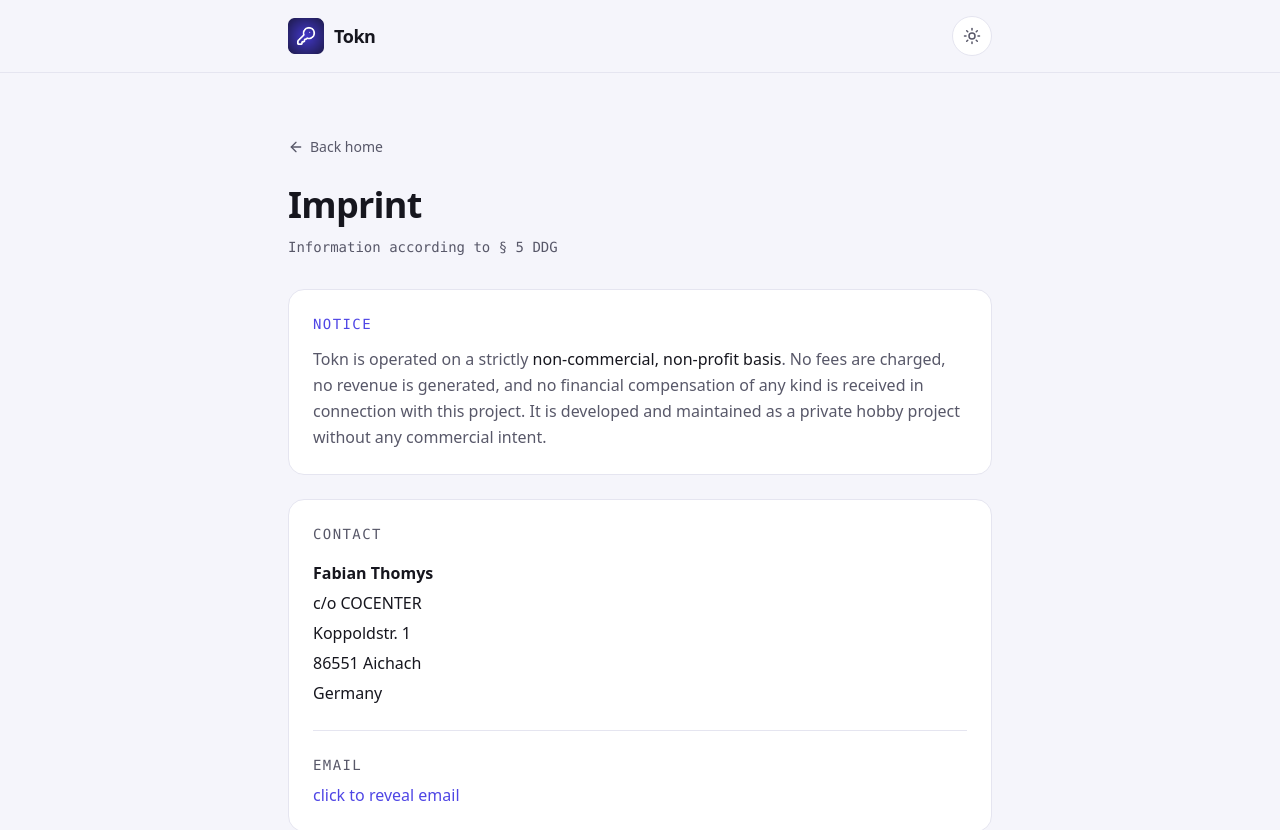
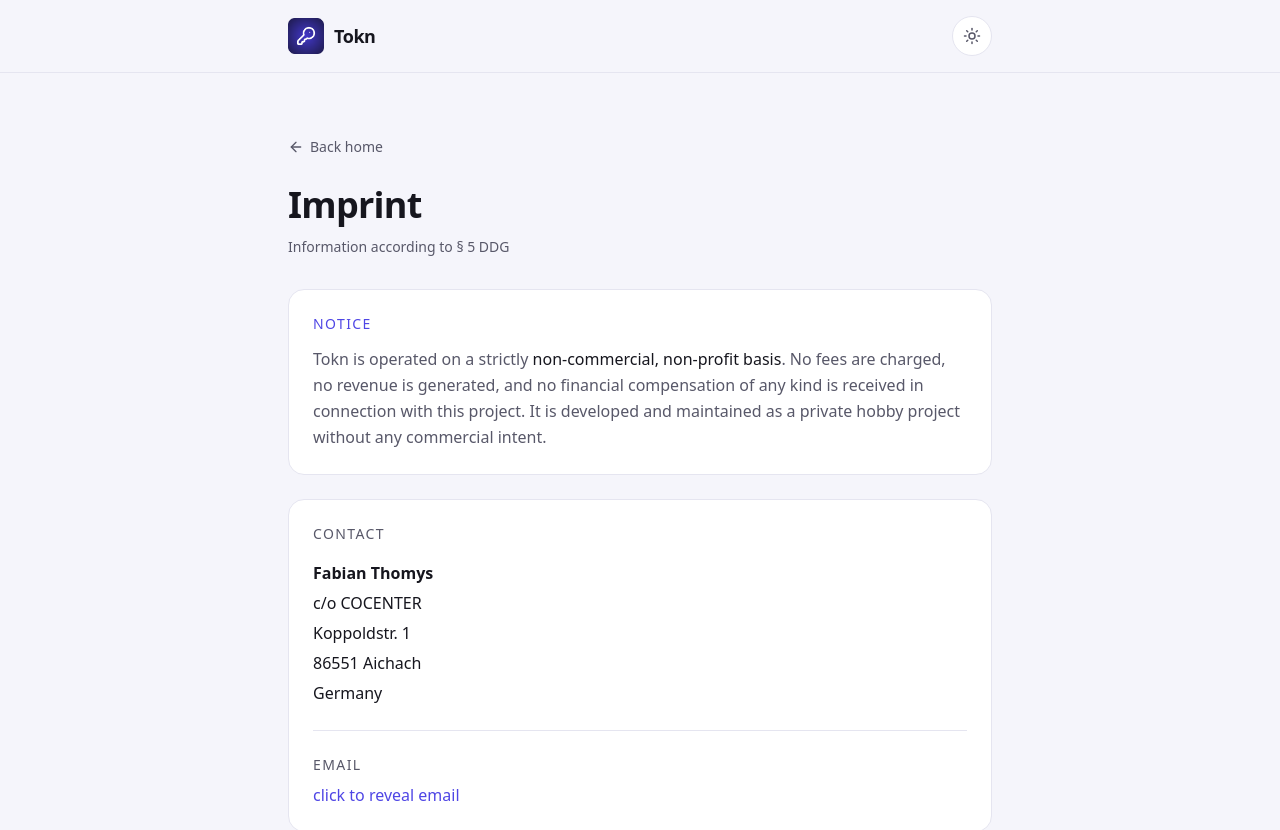
Before and after one commit to tokn-authenticator/website, a Next.js app: page /en/imprint in a window 1280 px wide. Shown: the top 830 px of the page. Built offline with nearby package versions, Linux system fonts and the light colour scheme.

Commit message:
css update

```diff
--- a/app/[locale]/imprint/page.tsx
+++ b/app/[locale]/imprint/page.tsx
@@ -24,7 +24,7 @@ export async function generateMetadata({
 }
 
 const link = "font-medium text-primary underline-offset-4 hover:underline";
-const label = "font-mono text-sm uppercase tracking-widest text-muted";
+const label = "font-medium text-sm uppercase tracking-widest text-muted";
 
 export default function Imprint({ params }: { params: Promise<{ locale: string }> }) {
   const { locale } = use(params);
@@ -54,10 +54,10 @@ export default function Imprint({ params }: { params: Promise<{ locale: string }
         </Link>
 
         <h1 className="mt-6 text-balance text-4xl font-bold">{t("title")}</h1>
-        <p className="mt-3 font-mono text-sm text-muted">{t("law")}</p>
+        <p className="mt-3 font-medium text-sm text-muted">{t("law")}</p>
 
         <div className="mt-8 rounded-2xl border border-border bg-surface p-6">
-          <p className="font-mono text-sm uppercase tracking-widest text-primary">{t("noticeLabel")}</p>
+          <p className="font-medium text-sm uppercase tracking-widest text-primary">{t("noticeLabel")}</p>
           <p className="mt-3 text-pretty leading-relaxed text-muted">
             {t("noticePre")}
             <span className="font-medium text-text">{t("noticeStrong")}</span>
--- a/app/[locale]/privacy/page.tsx
+++ b/app/[locale]/privacy/page.tsx
@@ -95,7 +95,7 @@ export default function Privacy({ params }: { params: Promise<{ locale: string }
         </Link>
 
         <h1 className="mt-6 text-balance text-4xl font-bold">{t("title")}</h1>
-        <p className="mt-3 font-mono text-sm text-muted">{t("effective")}</p>
+        <p className="mt-3 font-medium text-sm text-muted">{t("effective")}</p>
 
         <p className="mt-8 text-pretty text-lg leading-relaxed text-muted">{t("intro")}</p>
 
--- a/app/[locale]/vs/[slug]/page.tsx
+++ b/app/[locale]/vs/[slug]/page.tsx
@@ -125,7 +125,7 @@ export default async function VsPage({
       <main>
         <section className="mx-auto grid max-w-6xl items-center gap-10 px-5 pb-16 pt-14 sm:px-8 lg:grid-cols-[1.05fr_0.95fr] lg:gap-8 lg:pb-20 lg:pt-20">
           <div className="text-center lg:text-left">
-            <p className="flex items-center justify-center gap-2 font-mono text-sm uppercase tracking-widest text-primary lg:justify-start">
+            <p className="flex items-center justify-center gap-2 font-medium text-sm uppercase tracking-widest text-primary lg:justify-start">
               <GitCompareArrows className="h-4 w-4" /> {t("eyebrow")}
             </p>
             <h1 className="mt-4 text-balance text-4xl font-bold leading-[1.04] sm:text-5xl">
@@ -172,7 +172,7 @@ export default async function VsPage({
 
         <section className="mx-auto max-w-3xl px-5 py-12 sm:px-8 sm:py-16">
           <div className="text-center">
-            <p className="font-mono text-sm uppercase tracking-widest text-primary">FAQ</p>
+            <p className="font-medium text-sm uppercase tracking-widest text-primary">FAQ</p>
             <h2 className="mt-3 text-balance text-3xl font-bold sm:text-4xl">{t("faqHeading")}</h2>
           </div>
           <div className="mt-10 divide-y divide-border overflow-hidden rounded-3xl border border-border bg-surface">
--- a/components/Comparison.tsx
+++ b/components/Comparison.tsx
@@ -28,7 +28,7 @@ export function Comparison() {
   return (
     <section id="compare" className="mx-auto max-w-6xl px-5 py-20 sm:px-8 sm:py-28">
       <div className="max-w-2xl">
-        <p className="flex items-center gap-2 font-mono text-sm uppercase tracking-widest text-primary">
+        <p className="flex items-center gap-2 font-medium text-sm uppercase tracking-widest text-primary">
           <GitCompareArrows className="h-4 w-4" /> {t("eyebrow")}
         </p>
         <h2 className="mt-3 text-balance text-3xl font-bold sm:text-4xl">
--- a/components/Faq.tsx
+++ b/components/Faq.tsx
@@ -53,7 +53,7 @@ export function Faq() {
   return (
     <section id="faq" className="mx-auto max-w-3xl px-5 py-20 sm:px-8 sm:py-28">
       <div className="text-center">
-        <p className="font-mono text-sm uppercase tracking-widest text-primary">{t("eyebrow")}</p>
+        <p className="font-medium text-sm uppercase tracking-widest text-primary">{t("eyebrow")}</p>
         <h2 className="mt-3 text-balance text-3xl font-bold sm:text-4xl">
           {t("heading")}
         </h2>
--- a/components/Features.tsx
+++ b/components/Features.tsx
@@ -25,7 +25,7 @@ export function Features() {
   return (
     <section id="features" className="mx-auto max-w-6xl px-5 py-20 sm:px-8 sm:py-28">
       <div className="max-w-2xl">
-        <p className="font-mono text-sm uppercase tracking-widest text-primary">{t("eyebrow")}</p>
+        <p className="font-medium text-sm uppercase tracking-widest text-primary">{t("eyebrow")}</p>
         <h2 className="mt-3 text-balance text-3xl font-bold sm:text-4xl">
           {t("heading")}
         </h2>
--- a/components/Security.tsx
+++ b/components/Security.tsx
@@ -17,7 +17,7 @@ export function Security() {
       <div className="overflow-hidden rounded-[2rem] border border-border bg-surface-2">
         <div className="grid items-center gap-10 p-7 sm:p-10 lg:grid-cols-2 lg:gap-6">
           <div>
-            <p className="flex items-center gap-2 font-mono text-sm uppercase tracking-widest text-primary">
+            <p className="flex items-center gap-2 font-medium text-sm uppercase tracking-widest text-primary">
               <ShieldCheck className="h-4 w-4" /> {t("eyebrow")}
             </p>
             <h2 className="mt-3 text-balance text-3xl font-bold sm:text-4xl">
--- a/components/Switching.tsx
+++ b/components/Switching.tsx
@@ -17,7 +17,7 @@ export function Switching() {
     <section className="mx-auto max-w-6xl px-5 py-20 sm:px-8 sm:py-28">
       <div className="grid items-center gap-10 lg:grid-cols-2 lg:gap-12">
         <div>
-          <p className="flex items-center gap-2 font-mono text-sm uppercase tracking-widest text-primary">
+          <p className="flex items-center gap-2 font-medium text-sm uppercase tracking-widest text-primary">
             <Import className="h-4 w-4" /> {t("eyebrow")}
           </p>
           <h2 className="mt-3 text-balance text-3xl font-bold sm:text-4xl">
--- a/components/Sync.tsx
+++ b/components/Sync.tsx
@@ -28,7 +28,7 @@ export function Sync() {
         </div>
 
         <div className="order-1 lg:order-2">
-          <p className="flex items-center gap-2 font-mono text-sm uppercase tracking-widest text-primary">
+          <p className="flex items-center gap-2 font-medium text-sm uppercase tracking-widest text-primary">
             <RefreshCw className="h-4 w-4" /> {t("eyebrow")}
           </p>
           <h2 className="mt-3 text-balance text-3xl font-bold sm:text-4xl">
```
